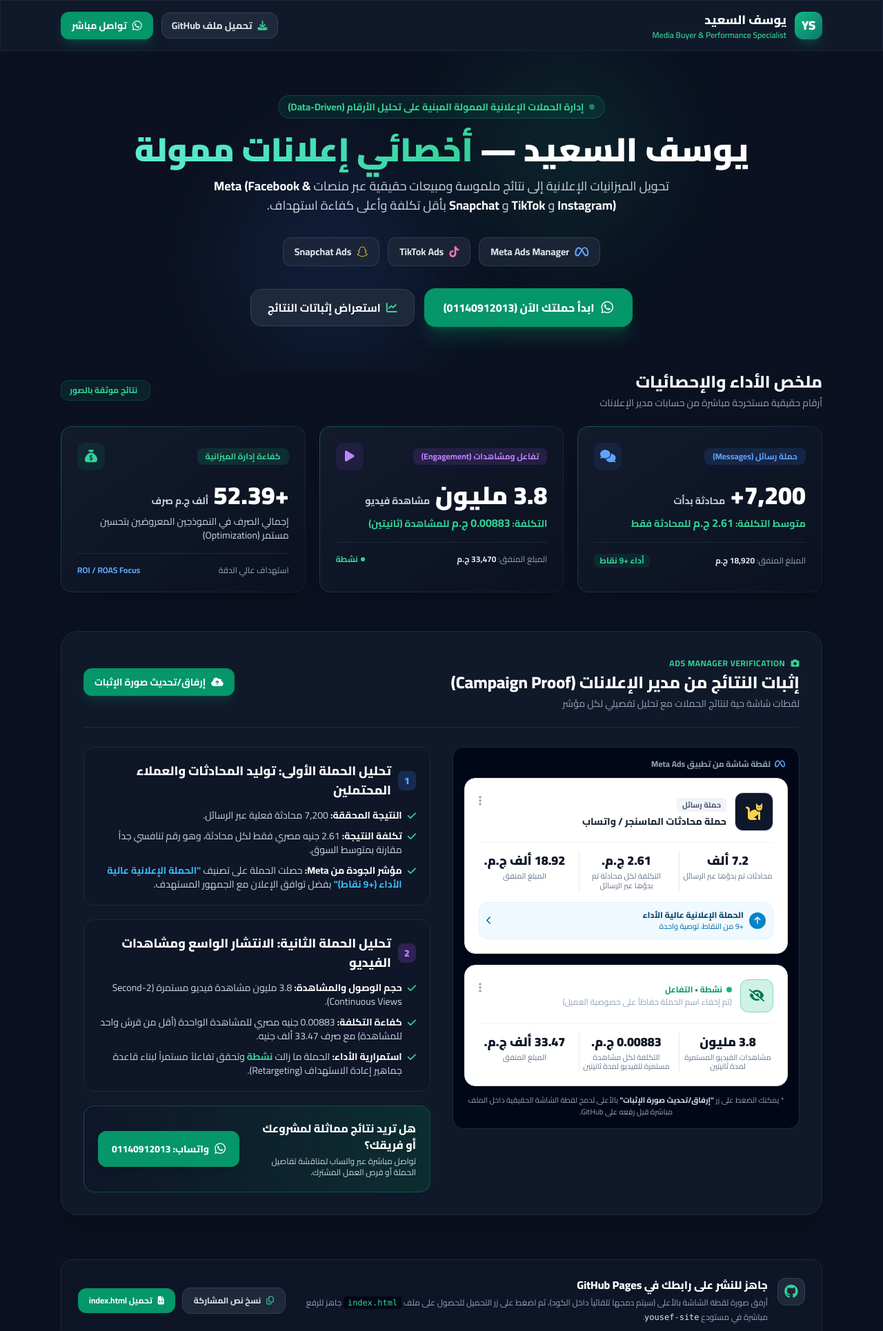
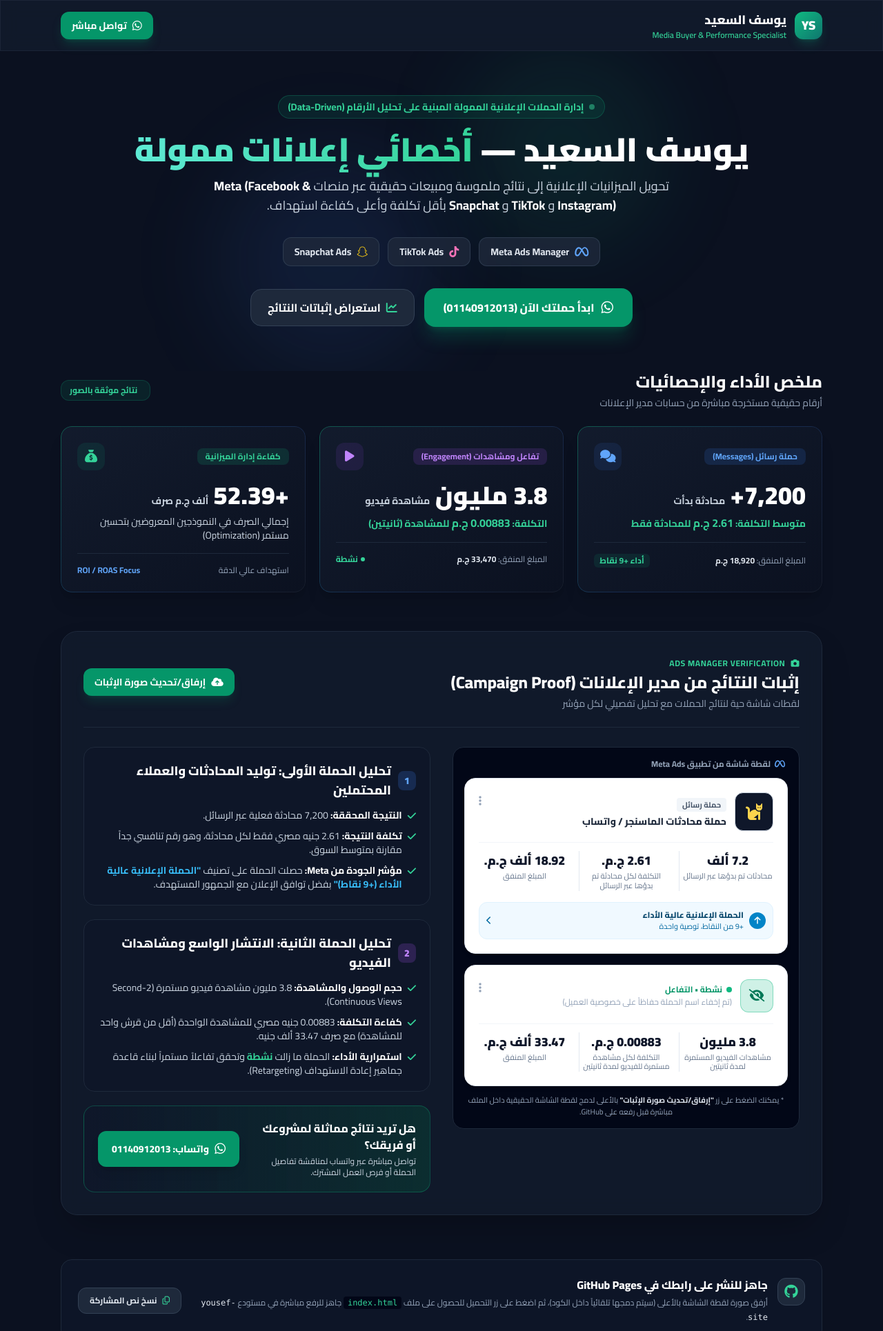
Before and after one commit to yousef-elsaeed/ads-stats, a plain HTML site: page index.html in a window 1280 px wide. Shown: the top 1930 px of the page at 69% size. Drawn offline with nearby package versions, Linux system fonts and the light colour scheme.

Commit message:
Remove GitHub download buttons
Co-authored-by: Copilot <223556219+Copilot@users.noreply.github.com>

```diff
--- a/index.html
+++ b/index.html
@@ -918,13 +918,6 @@ button[onclick*="github"],
             </div>
 
             <div class="flex items-center gap-2 sm:gap-3">
-                <!-- زر تحميل الملف الجاهز لـ GitHub Pages -->
-                <button onclick="downloadPortfolioHTML()" class="flex items-center gap-2 bg-slate-800 hover:bg-slate-700 text-slate-200 border border-slate-700 px-3.5 py-2 rounded-xl text-xs sm:text-sm font-bold transition cursor-pointer" title="تحميل الصفحة كملف HTML لرفعه على GitHub Pages">
-                    <i class="fa-solid fa-download text-emerald-400"></i>
-                    <span class="hidden sm:inline">تحميل ملف GitHub</span>
-                    <span class="sm:hidden">HTML</span>
-                </button>
-
                 <!-- زر واتساب سريع -->
                 <a href="https://wa.me/201140912013?text=%D8%A3%D9%87%D9%84%D8%A7%D9%8B%20%D9%8A%D8%A7%20%D9%8A%D9%88%D8%B3%D9%81%D8%8C%20%D8%B4%D9%81%D8%AA%20%D8%A8%D9%88%D8%B1%D8%AA%D9%81%D9%88%D9%84%D9%8A%D9%88%20%D8%A7%D9%84%D9%86%D8%AA%D8%A7%D8%A6%D8%AC%20%D9%88%D8%AD%D8%A7%D8%A8%D8%A8%20%D9%86%D8%AA%D9%88%D8%A7%D8%B5%D9%84" target="_blank" rel="noopener noreferrer" class="flex items-center gap-2 bg-emerald-600 hover:bg-emerald-500 text-white px-4 py-2 rounded-xl text-xs sm:text-sm font-bold shadow-lg shadow-emerald-600/25 transition">
                     <i class="fa-brands fa-whatsapp text-base"></i>
@@ -1276,10 +1269,6 @@ button[onclick*="github"],
                     <i class="fa-regular fa-copy text-emerald-400"></i>
                     <span>نسخ نص المشاركة</span>
                 </button>
-                <button onclick="downloadPortfolioHTML()" class="flex-1 md:flex-none flex items-center justify-center gap-2 bg-emerald-600 hover:bg-emerald-500 text-white px-4 py-2.5 rounded-xl text-xs font-bold transition cursor-pointer">
-                    <i class="fa-solid fa-file-code"></i>
-                    <span>تحميل index.html</span>
-                </button>
             </div>
         </div>
     </section>
```
